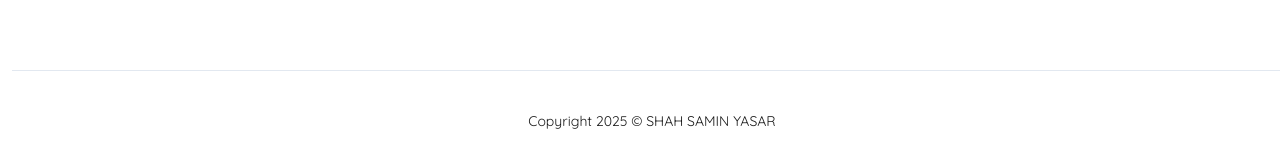
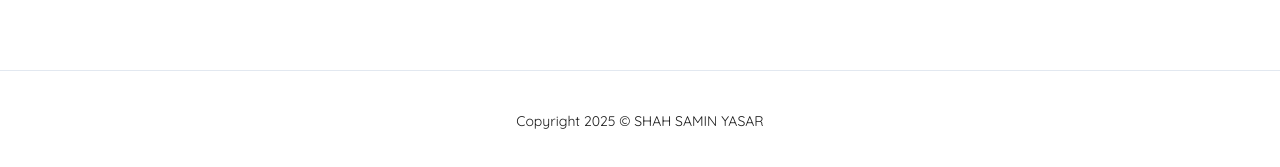
Before and after one commit to ShahSaminYasar/yawmly, a Next.js app: page /devlog in a window 1280 px wide. Shown: the part 7508-7675 px from the top of the page. Built offline with nearby package versions, Linux system fonts and the light colour scheme; no server answers.

Commit message:
Fixed: Devlog page's footer's overflowing margin

```diff
--- a/src/app/devlog/page.jsx
+++ b/src/app/devlog/page.jsx
@@ -501,7 +501,7 @@ const page = () => {
         </div>
       </section>
 
-      <footer className="text-center py-10 mx-3 border-t border-t-slate-200 mt-5 w-full text-xs sm:text-sm">
+      <footer className="text-center py-10 mx-0 border-t border-t-slate-200 mt-5 w-full text-xs sm:text-sm">
         Copyright 2025 &copy;{" "}
         <Link href={"https://shahsaminyasar.vercel.app"} target="_blank">
           SHAH SAMIN YASAR
```
